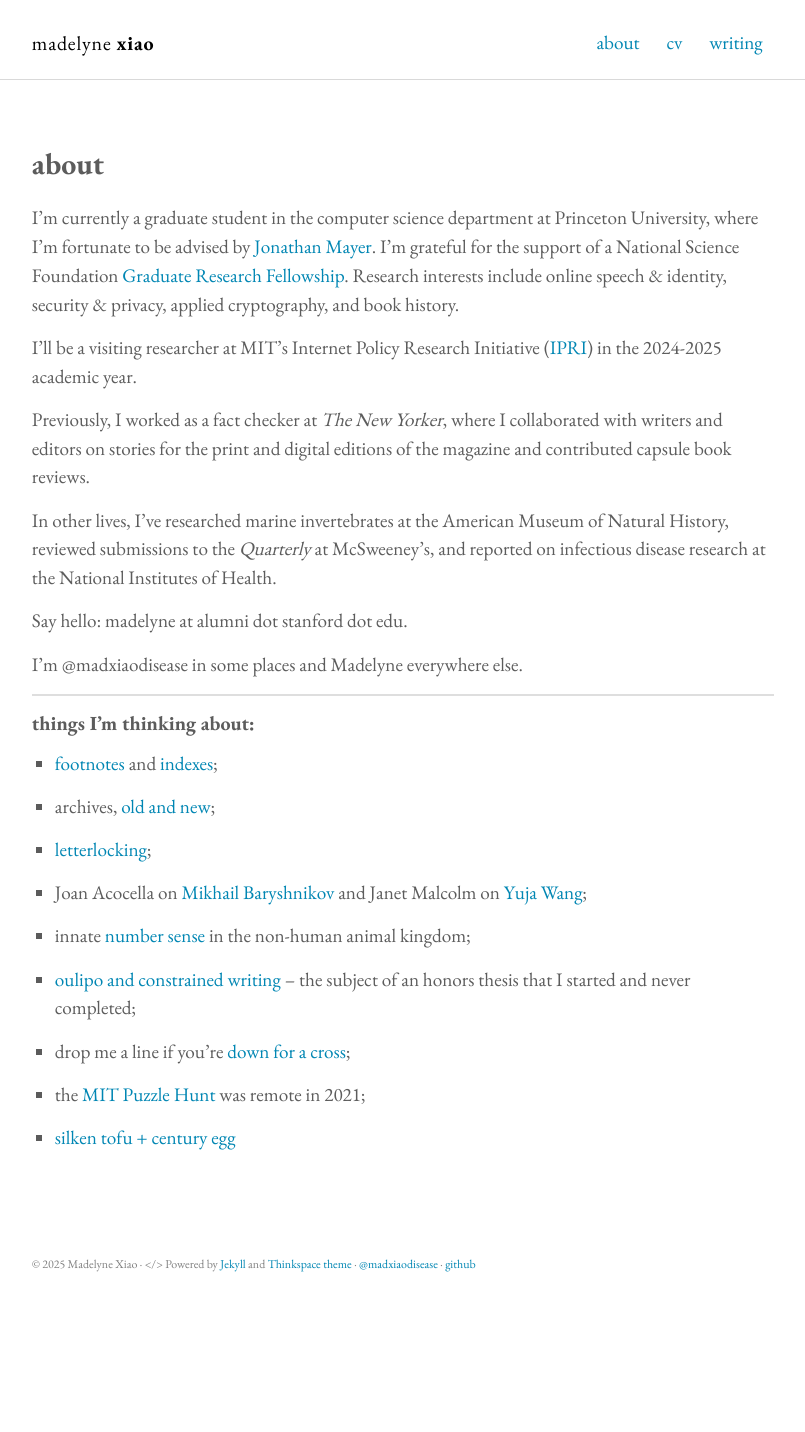
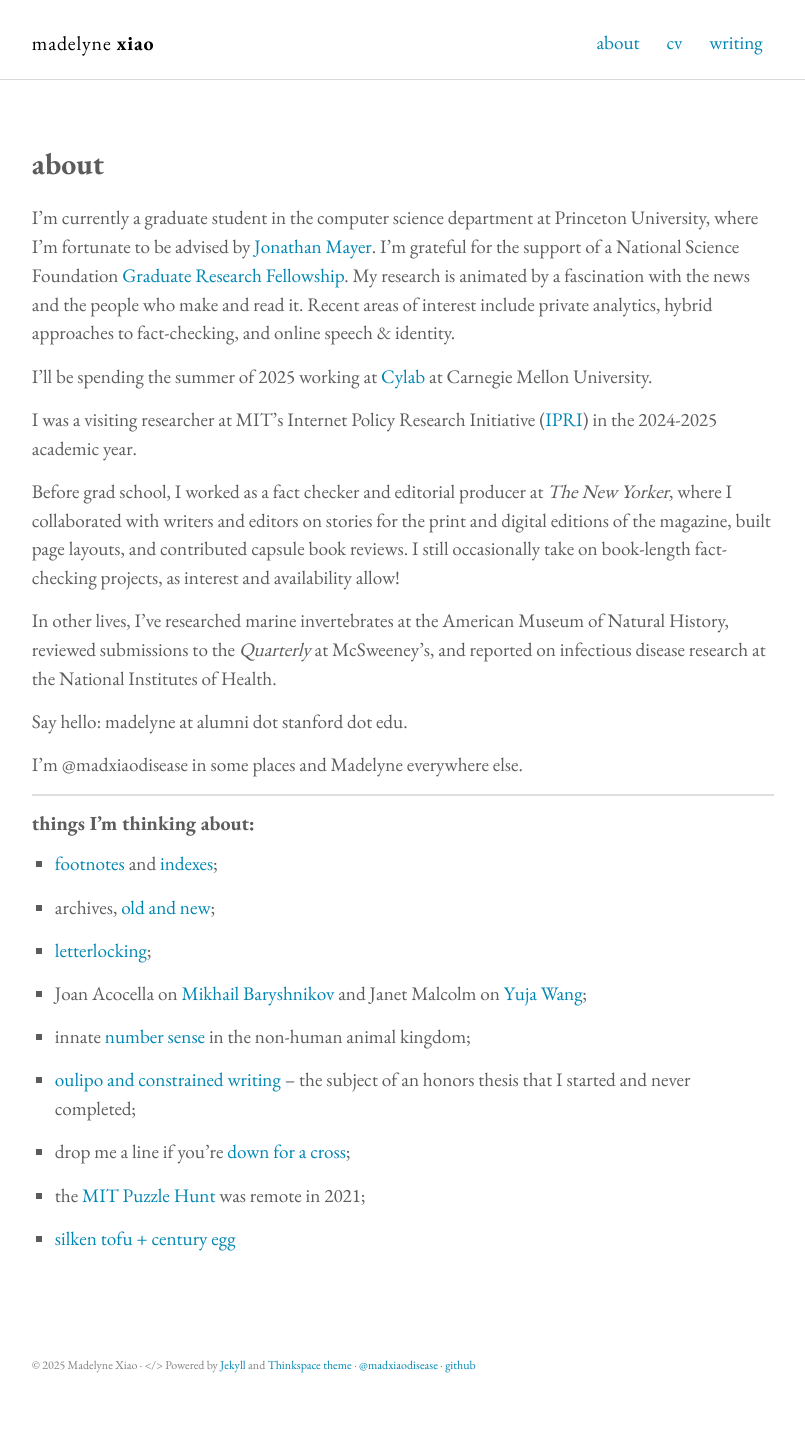
Before and after one commit to madelyne/madelyne.github.io, a Jekyll site: the page built from about.md, in a window 1280 px wide. Shown: the whole page, without its empty margins (237-1042 px from the left). Built offline with Jekyll 4.4.1, drawn with Linux system fonts in a browser that asks for light colours; before the commit the page ends 1331 px from its top, so only the background shows below that.

Commit message:
update pubs

```diff
--- a/about.md
+++ b/about.md
@@ -3,11 +3,13 @@ layout: page
 title: about
 permalink: /about/
 ---
-I'm currently a graduate student in the computer science department at Princeton University, where I'm fortunate to be advised by [Jonathan Mayer](https://jonathanmayer.org/). I'm grateful for the support of a National Science Foundation [Graduate Research Fellowship](https://www.nsfgrfp.org/). Research interests include online speech & identity, security & privacy, applied cryptography, and book history.
+I'm currently a graduate student in the computer science department at Princeton University, where I'm fortunate to be advised by [Jonathan Mayer](https://jonathanmayer.org/). I'm grateful for the support of a National Science Foundation [Graduate Research Fellowship](https://www.nsfgrfp.org/). My research is animated by a fascination with the news and the people who make and read it. Recent areas of interest include private analytics, hybrid approaches to fact-checking, and online speech & identity.
 
-I'll be a visiting researcher at MIT's Internet Policy Research Initiative ([IPRI](https://internetpolicy.mit.edu/)) in the 2024-2025 academic year.
+I'll be spending the summer of 2025 working at [Cylab](https://www.cylab.cmu.edu/) at Carnegie Mellon University.
 
-Previously, I worked as a fact checker at _The New Yorker_, where I collaborated with writers and editors on stories for the print and digital editions of the magazine and contributed capsule book reviews.
+I was a visiting researcher at MIT's Internet Policy Research Initiative ([IPRI](https://internetpolicy.mit.edu/)) in the 2024-2025 academic year.
+
+Before grad school, I worked as a fact checker and editorial producer at _The New Yorker_, where I collaborated with writers and editors on stories for the print and digital editions of the magazine, built page layouts, and contributed capsule book reviews. I still occasionally take on book-length fact-checking projects, as interest and availability allow!
 
 In other lives, I've researched marine invertebrates at the American Museum of Natural History, reviewed submissions to the _Quarterly_ at McSweeney's, and reported on infectious disease research at the National Institutes of Health.
 
```
Also changed, not shown: pubs.md (+3 -3 lines).
